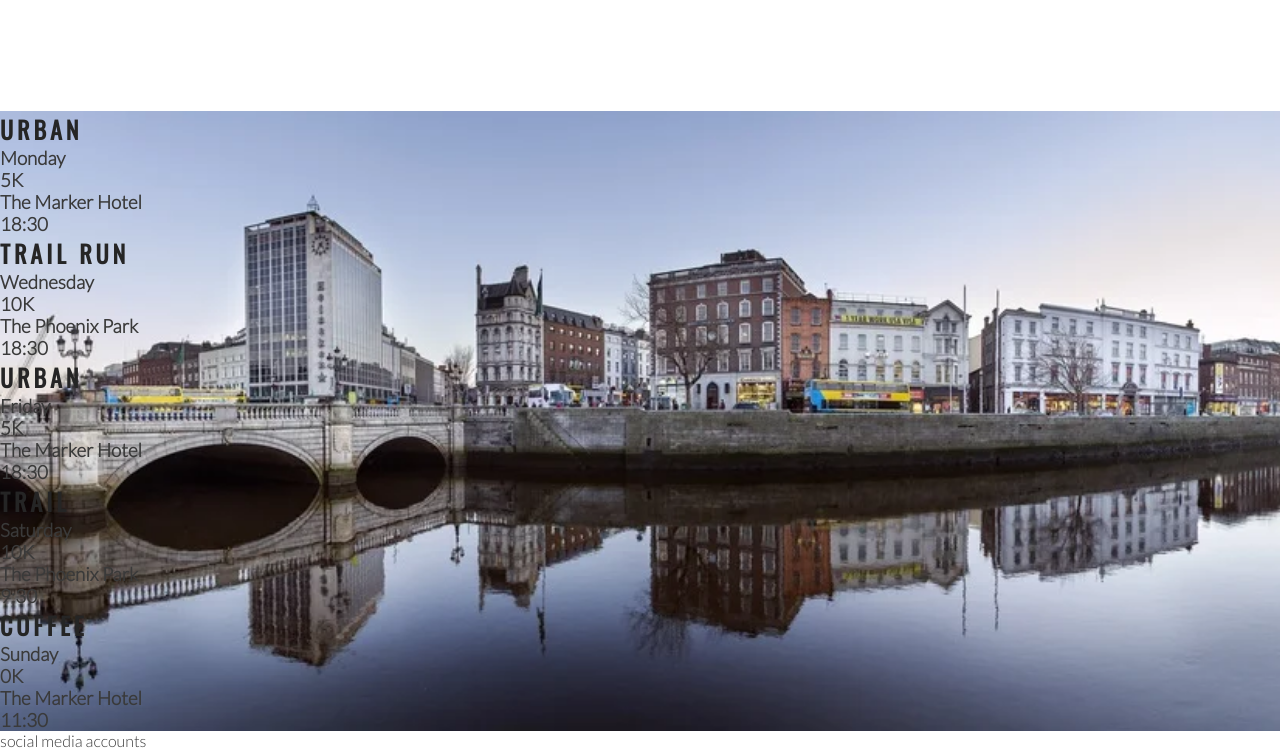
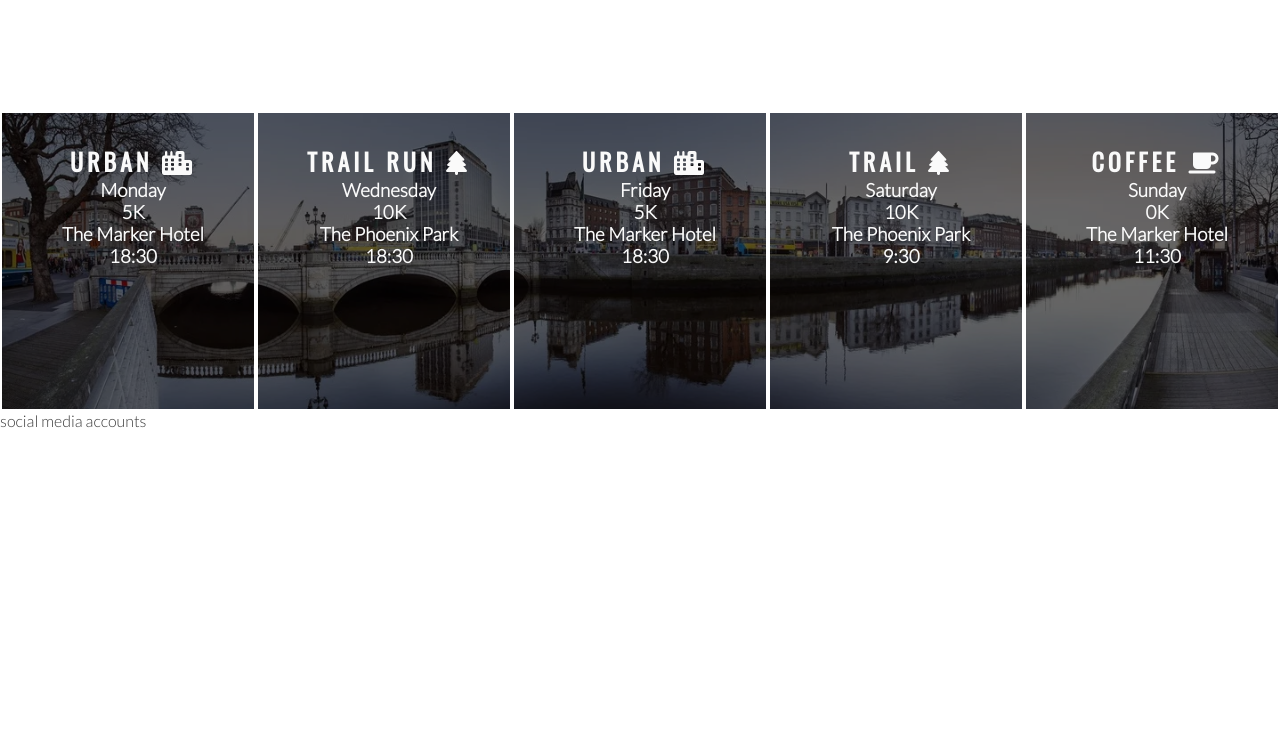
Before and after one commit to Jdzelhorst/love-running, a plain HTML site: page index.html in a window 1280 px wide. Shown: the part 1184-1934 px from the top of the page. After the commit the page ends 1614 px from the top, so only its background shows below. Drawn offline with nearby package versions, Linux system fonts and the light colour scheme.

Commit message:
Finished styling time and distance section

```diff
--- a/assets/css/style.css
+++ b/assets/css/style.css
@@ -186,3 +186,19 @@ hr {
     width: 100%;
     overflow: hidden;
 }
+
+#times div{
+    color: #fafafa;
+    background-color: rgba(0, 0, 0, .6);
+    width: 20%;
+    height: 300px;
+    float: left;
+    padding: 30px 0 0 10px;
+    text-align: center;
+    border: 2px solid white;
+    box-sizing: border-box;
+}
+
+#times h2 {
+    color: #fafafa;
+}
--- a/index.html
+++ b/index.html
@@ -75,35 +75,35 @@
     </section>
     <section id="times">
         <div>
-            <h2>Urban</h2>
+            <h2>Urban <i class="fa-solid fa-city"></i></h2>
             <h3>Monday</h3>
             <h3>5K</h3>
             <h3>The Marker Hotel</h3>
             <h3>18:30</h3>
         </div>
         <div>
-            <h2>Trail Run</h2>
+            <h2>Trail Run <i class="fa-solid fa-tree"></i></h2>
             <h3>Wednesday</h3>
             <h3>10K</h3>
             <h3>The Phoenix Park</h3>
             <h3>18:30</h3>
         </div>
         <div>
-            <h2>Urban</h2>
+            <h2>Urban <i class="fa-solid fa-city"></i></h2>
             <h3>Friday</h3>
             <h3>5K</h3>
             <h3>The Marker Hotel</h3>
             <h3>18:30</h3>
         </div>
         <div>
-            <h2>Trail</h2>
+            <h2>Trail <i class="fa-solid fa-tree"></i></h2>
             <h3>Saturday</h3>
             <h3>10K</h3>
             <h3>The Phoenix Park</h3>
             <h3>9:30</h3>
         </div>
         <div>
-            <h2>Coffee</h2>
+            <h2>Coffee <i class="fa-solid fa-mug-saucer"></i></h2>
             <h3>Sunday</h3>
             <h3>0K</h3>
             <h3>The Marker Hotel</h3>
```
